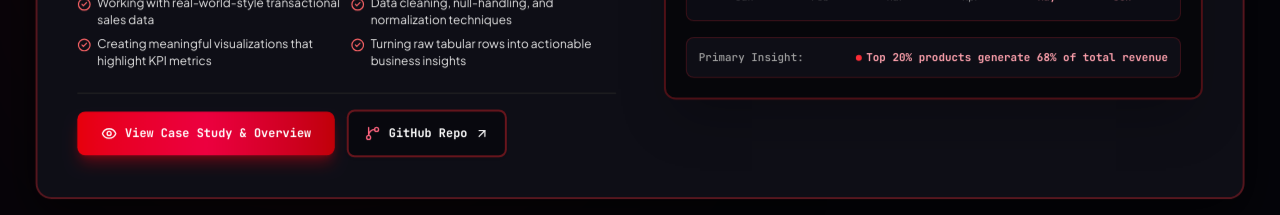
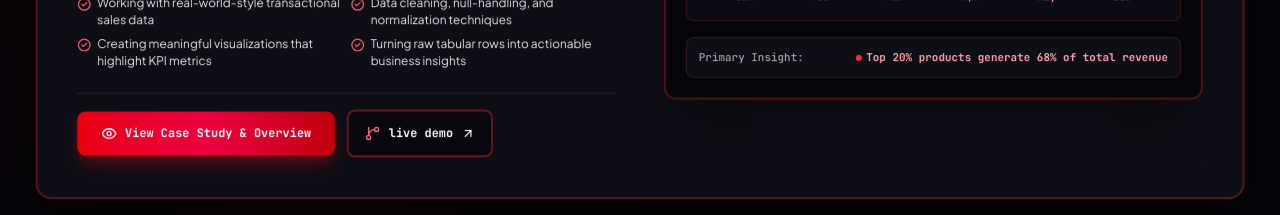
Before and after one commit to harshitach2811/portfolio, a React (Vite) app in the folder harshita-portfolio/: page / in a window 1280 px wide. Shown: the part 5100-5315 px from the top of the page. Built offline with nearby package versions, Linux system fonts and the light colour scheme.

Commit message:
Update Projects.jsx

```diff
--- a/harshita-portfolio/src/components/Projects.jsx
+++ b/harshita-portfolio/src/components/Projects.jsx
@@ -139,7 +139,7 @@ export default function Projects() {
                   className="inline-flex items-center justify-center gap-2 px-4 py-3.5 rounded-lg border-2 border-red-500/40 bg-[#08080E] text-white font-mono text-xs font-bold hover:text-rose-300 transition-all shadow-xs cursor-pointer"
                 >
                   <GitBranch className="w-4 h-4 text-rose-400" />
-                  <span>GitHub Repo</span>
+                  <span>live demo</span>
                   <ArrowUpRight className="w-3.5 h-3.5" />
                 </motion.a>
               </div>
```
